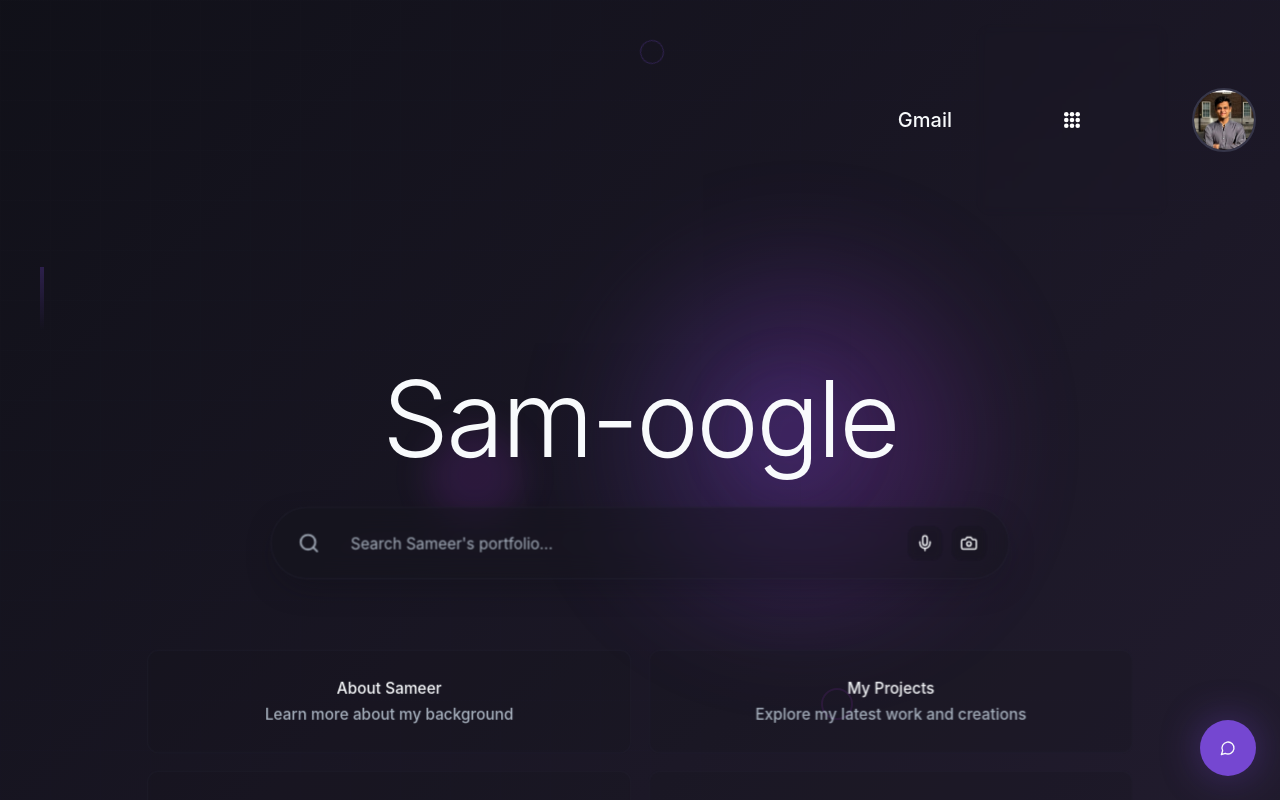
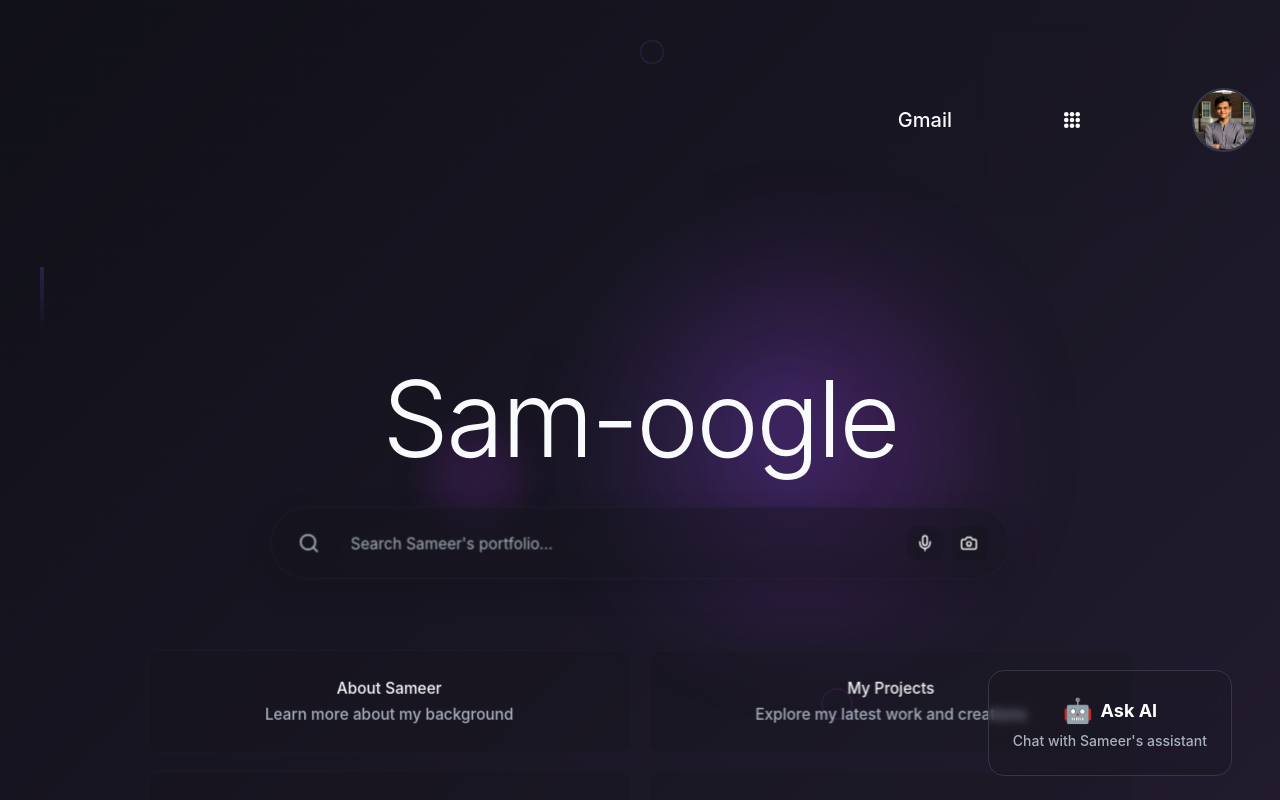
Before and after one commit to SyedSameerFaisall/sam-oogle, a React (Vite) app: page / in a window 1280 px wide. Shown: the top 800 px of the page. Built offline with nearby package versions, Linux system fonts and the light colour scheme.

Commit message:
Added chat assistant

```diff
--- a/src/components/Chatbot.tsx
+++ b/src/components/Chatbot.tsx
@@ -72,16 +72,22 @@ export const Chatbot = () => {
     return (
       <Button
         onClick={() => setIsOpen(true)}
-        className="fixed bottom-6 right-6 h-14 w-14 rounded-full bg-primary hover:bg-primary/90 shadow-glow z-50"
-        size="icon"
+        variant="outline"
+        className="fixed bottom-6 right-12 group rounded-2xl p-6 z-50 flex flex-col items-center justify-center text-center transition-smooth h-auto w-auto"
       >
-        <MessageCircle className="h-6 w-6" />
+        <div className="flex flex-col items-center">
+          <div className="flex flex-row items-center gap-2">
+            <span className="text-2xl">🤖</span>
+            <h3 className="font-bold text-white group-hover:text-primary text-lg">Ask AI</h3>
+          </div>
+          <p className="text-sm text-muted-foreground mt-1">Chat with Sameer's assistant</p>
+        </div>
       </Button>
     );
   }
 
   return (
-    <div className="fixed bottom-6 right-6 w-80 h-96 bg-card/95 backdrop-blur-md border border-border/30 rounded-2xl shadow-elegant z-50 flex flex-col">
+    <div className="fixed bottom-6 right-6 w-[640px] h-[768px] bg-card/95 backdrop-blur-md border border-border/30 rounded-2xl z-50 flex flex-col">
       {/* Header */}
       <div className="flex items-center justify-between p-4 border-b border-border/30">
         <div className="flex items-center gap-3">
```
